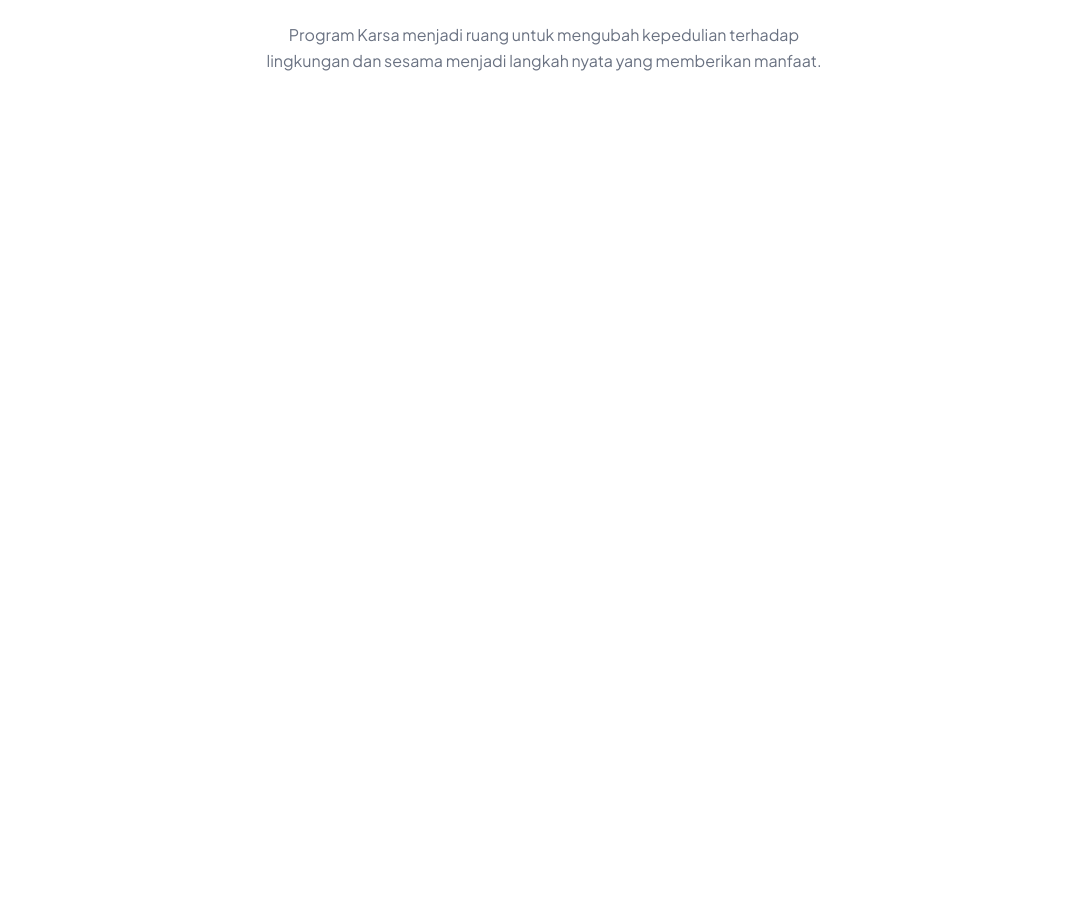
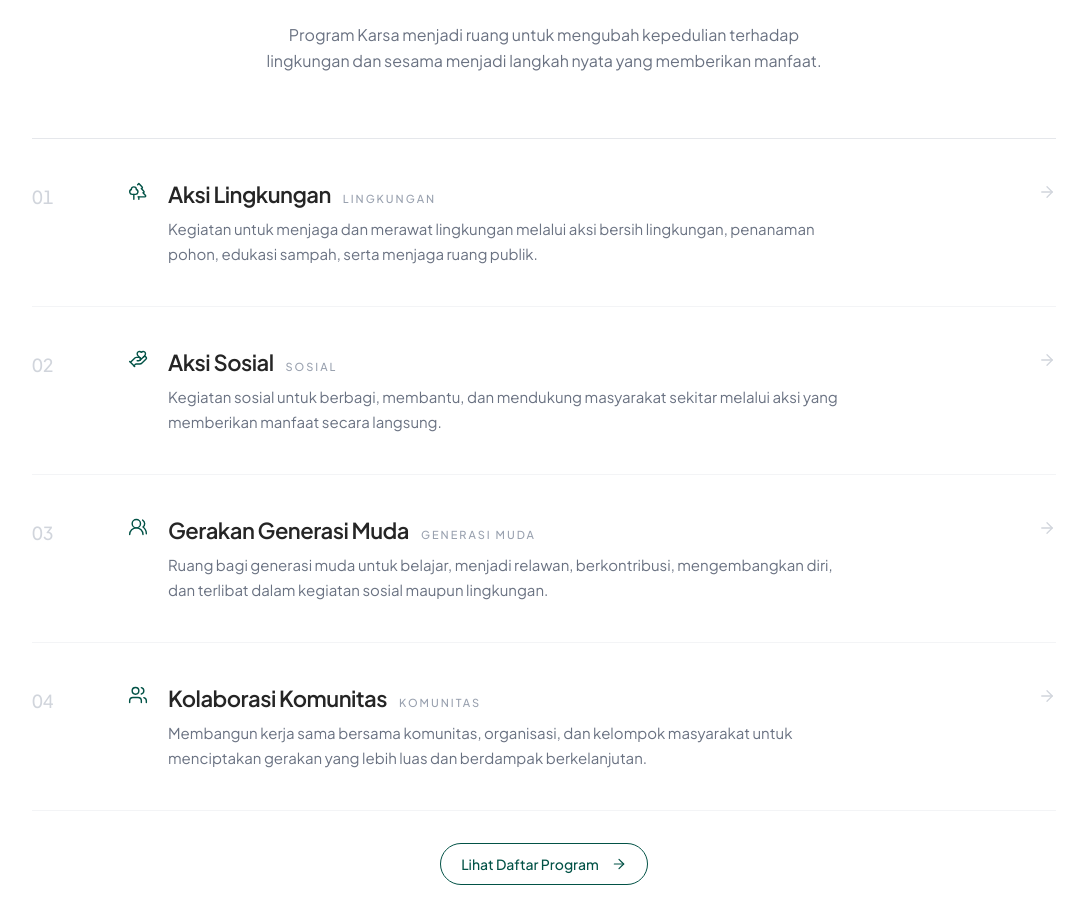
Before and after one commit to RizkyChairi/karsa-community, a Next.js app: page /karsa in a window 1280 px wide. Shown: the part 2641-3565 px from the top of the page, without its empty margins (96-1183 px from the left). Before the commit the page ends 2795 px from the top, so only its background shows below. Built offline with nearby package versions, Linux system fonts and the light colour scheme.

Commit message:
feat: programs list

```diff
--- a/src/components/landing/about/program-karsa/page.tsx
+++ b/src/components/landing/about/program-karsa/page.tsx
@@ -66,6 +66,82 @@ export default function ProgramKarsa() {
           </p>
         </ScrollReveal>
       </div>
+
+      <div className="mx-auto max-w-5xl">
+        <ScrollReveal direction="up" duration={0.8} delay={0.1}>
+          <div className="border-t border-gray-200">
+            {programs.map((program, index) => {
+              const Icon = program.icon
+
+              return (
+                <ScrollReveal
+                  key={program.number}
+                  direction="up"
+                  duration={0.7}
+                  delay={0.1 + index * 0.08}
+                >
+                  <div className="group border-b border-gray-100">
+                    <div className="grid grid-cols-[auto_1fr_auto] items-start gap-x-4 py-7 md:gap-x-8 md:py-10 lg:gap-x-10">
+                      {/* NUMBER */}
+                      <span className="w-8 pt-1 text-sm font-medium tabular-nums text-gray-300 transition-colors duration-300 group-hover:text-karsa-primary md:w-14 md:text-lg">
+                        {program.number}
+                      </span>
+
+                      {/* ICON + CONTENT */}
+                      <div className="flex min-w-0 items-start gap-3 md:gap-5">
+                        <div className="mt-0.5 shrink-0 text-karsa-primary transition-transform duration-300 group-hover:-translate-y-0.5">
+                          <Icon size={20} strokeWidth={1.7} />
+                        </div>
+
+                        <div className="min-w-0">
+                          <div className="flex flex-wrap items-baseline gap-x-3 gap-y-1">
+                            <h3 className="text-lg font-semibold leading-snug tracking-tight text-karsa-black transition-colors duration-300 group-hover:text-karsa-primary md:text-[22px]">
+                              {program.title}
+                            </h3>
+
+                            <span className="text-[11px] font-medium tracking-[0.18em] text-gray-400 uppercase">
+                              {program.label}
+                            </span>
+                          </div>
+
+                          <p className="mt-2 max-w-2xl text-sm leading-relaxed text-gray-500 md:text-[15px]">
+                            {program.description}
+                          </p>
+                        </div>
+                      </div>
+
+                      {/* ARROW */}
+                      <div className="flex items-start justify-end pt-0.5 md:pt-1">
+                        <ArrowRight
+                          size={18}
+                          strokeWidth={1.7}
+                          className="text-gray-300 transition-all duration-300 group-hover:translate-x-1 group-hover:text-karsa-primary"
+                        />
+                      </div>
+                    </div>
+                  </div>
+                </ScrollReveal>
+              )
+            })}
+          </div>
+          <ScrollReveal direction="up" duration={0.8} delay={0.2}>
+            <div className="mt-8 flex justify-center">
+              <a
+                href="/program"
+                className="group inline-flex items-center gap-3 rounded-full border border-karsa-primary px-5 py-2.5 text-sm font-medium text-karsa-primary transition-all duration-300 hover:bg-karsa-primary hover:text-white"
+              >
+                <span>Lihat Daftar Program</span>
+
+                <ArrowRight
+                  size={16}
+                  strokeWidth={1.8}
+                  className="transition-transform duration-300 group-hover:translate-x-1"
+                />
+              </a>
+            </div>
+          </ScrollReveal>
+        </ScrollReveal>
+      </div>
     </div>
   )
 }
```
